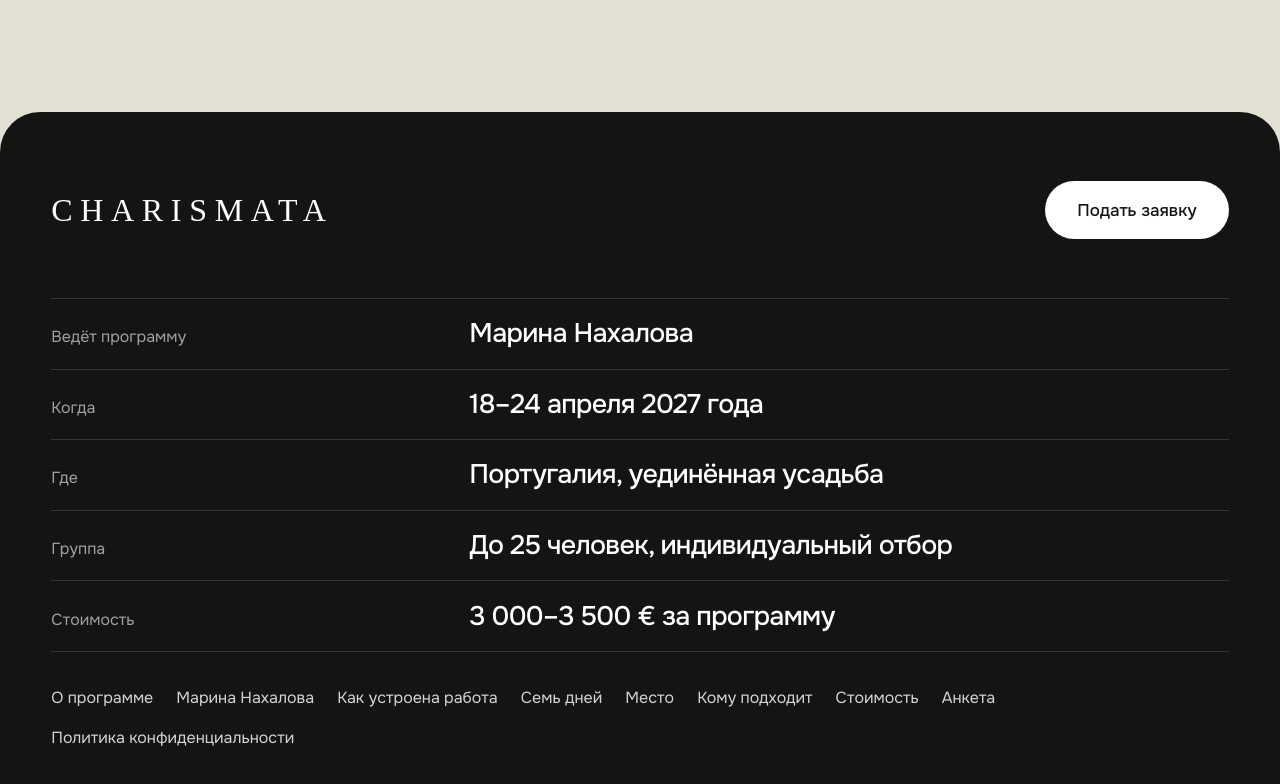
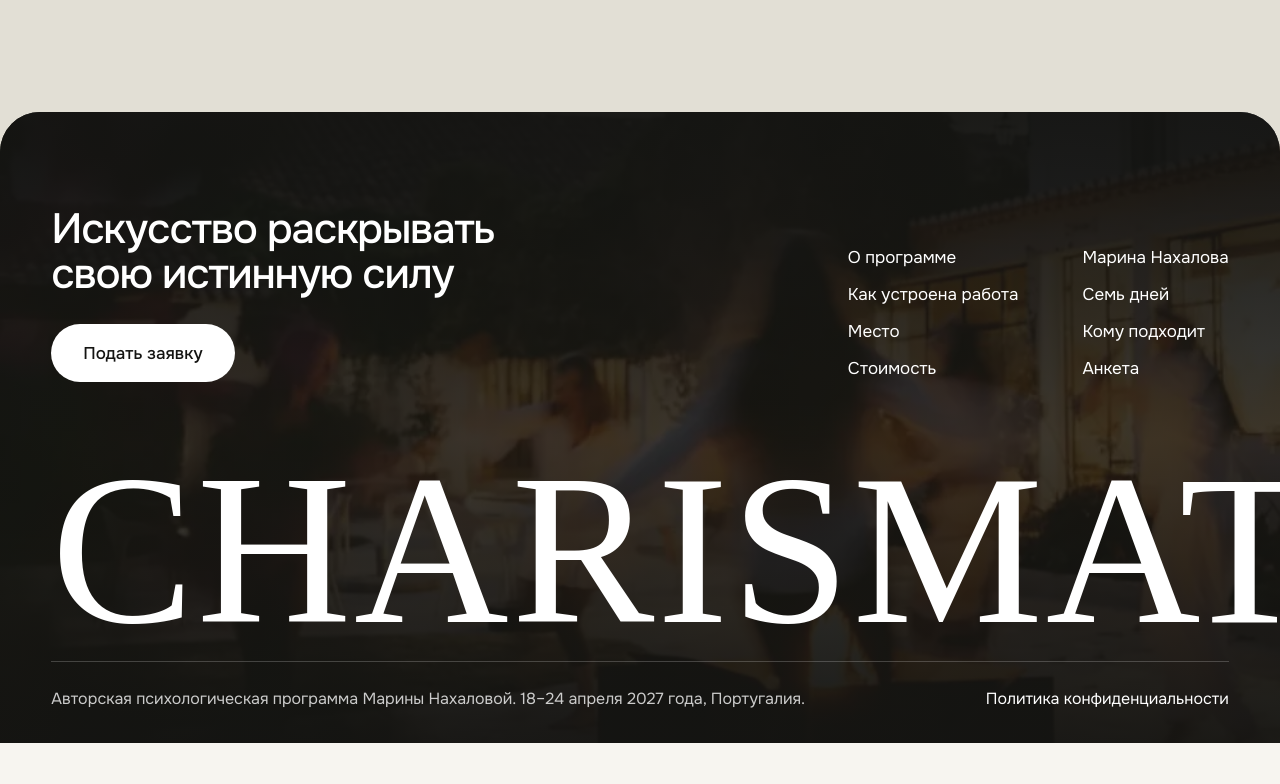
Before and after one commit to KirilVolkov123/charismata-preview, a plain HTML site: page index.html in a window 1280 px wide. Shown: the part 10375-11159 px from the top of the page. After the commit the page ends 11118 px from the top, so only its background shows below. Drawn offline with Linux system fonts and the light colour scheme; a web font is replaced by a local one.

Commit message:
Обновление предпросмотра

```diff
--- a/assets/css/style.css
+++ b/assets/css/style.css
@@ -296,18 +296,22 @@ h2 + .lead, h2 + p { margin-top: clamp(16px, 2vw, 26px); }
 .pagefoot { padding-block: 22px 32px; font-size: 1rem; color: var(--muted); }
 .pagefoot a { margin-left: 18px; }
 
-/* ───────── Подвал: тёмный, как титры в конце фильма — логотип, строки фактов, навигация ───────── */
-.ftr { padding-block: clamp(44px, 5.4vw, 80px) clamp(22px, 2.6vw, 34px); color: rgba(255, 255, 255, .6); }
-.ftr__top { display: flex; align-items: center; justify-content: space-between; gap: 20px; }
-.ftr__logo { font: 400 clamp(1.5rem, 2.5vw, 2.3rem)/1 var(--f-logo); letter-spacing: .24em; color: #fff; text-decoration: none; }
-.ftr__credits { margin-top: clamp(30px, 4.6vw, 68px); border-bottom: 1px solid rgba(255, 255, 255, .14); }
-.ftr__credits div { display: grid; grid-template-columns: minmax(0, 4fr) minmax(0, 8fr); gap: 6px clamp(18px, 3vw, 48px); align-items: baseline; padding-block: clamp(13px, 1.5vw, 21px); border-top: 1px solid rgba(255, 255, 255, .14); }
-.ftr__credits dt { font-size: 1rem; line-height: 1.3; }
-.ftr__credits dd { font-size: clamp(1.25rem, 2.1vw, 1.9rem); font-weight: 500; line-height: 1.16; letter-spacing: -.025em; color: #fff; }
-.ftr__base { display: flex; flex-wrap: wrap; justify-content: space-between; gap: 14px 40px; margin-top: clamp(22px, 2.6vw, 36px); font-size: 1rem; }
-.ftr__nav { display: flex; flex-wrap: wrap; gap: 8px clamp(16px, 1.8vw, 26px); }
-.ftr__base a { color: rgba(255, 255, 255, .82); text-decoration: none; white-space: nowrap; }
-.ftr__base a:hover { color: #fff; text-decoration: underline; }
+/* ───────── Подвал: тёмный, на фоне — вечер у огня, название во всю ширину ───────── */
+.ftr { isolation: isolate; overflow: hidden; padding-block: clamp(56px, 7.4vw, 108px) clamp(20px, 2.4vw, 32px); color: rgba(255, 255, 255, .78); }
+.ftr__bg { position: absolute; inset: 0; z-index: -2; width: 100%; height: 100%; object-fit: cover; object-position: 50% 64%; opacity: .5; }
+.ftr::after { content: ""; position: absolute; inset: 0; z-index: -1; background: linear-gradient(180deg, rgba(20, 20, 18, .93) 0%, rgba(20, 20, 18, .62) 52%, rgba(20, 20, 18, .93) 100%); }
+.ftr .wrap { container-type: inline-size; }
+.ftr__top { display: flex; flex-wrap: wrap; align-items: flex-end; justify-content: space-between; gap: 32px clamp(28px, 6vw, 110px); }
+.ftr__tag { max-width: 13em; margin-bottom: clamp(18px, 2.4vw, 28px); font-size: clamp(1.7rem, 3.3vw, 3.1rem); font-weight: 500; line-height: 1.06; letter-spacing: -.03em; color: #fff; text-wrap: balance; }
+.ftr__nav { display: grid; grid-template-columns: repeat(2, auto); gap: 10px clamp(28px, 5vw, 72px); }
+.ftr__nav a, .ftr__base a { text-decoration: none; }
+.ftr__nav a { font-size: clamp(1.0625rem, 1.3vw, 1.25rem); color: #fff; }
+.ftr__nav a:hover, .ftr__base a:hover { text-decoration: underline; }
+/* 5,48 em — ширина слова CHARISMATA в шрифте Forum: 18,2cqw растягивает его ровно на ширину колонки */
+.ftr__word { margin: clamp(40px, 6.4vw, 96px) 0 clamp(14px, 2vw, 26px); font: 400 16.6vw/.8 var(--f-logo); font-size: 18.2cqw; letter-spacing: .012em; white-space: nowrap; color: #fff; }
+.ftr__base { display: flex; flex-wrap: wrap; justify-content: space-between; gap: 8px 32px; padding-top: clamp(16px, 2vw, 24px); border-top: 1px solid rgba(255, 255, 255, .2); font-size: 1rem; }
+.ftr__base p { margin: 0; }
+.ftr__base a { color: #fff; }
 
 /* ───────── Плавающая кнопка заявки ───────── */
 .dock { position: fixed; z-index: 40; left: 50%; bottom: calc(18px + env(safe-area-inset-bottom, 0px)); display: flex; align-items: center; gap: 14px; padding: 8px 8px 8px 9px; border-radius: 999px; background: #fff; color: var(--ink); box-shadow: 0 0 0 1px rgba(20, 20, 18, .07), 0 24px 60px -22px rgba(20, 20, 18, .55); white-space: nowrap; opacity: 0; visibility: hidden; transform: translate3d(-50%, 120%, 0) scale(.92); transition: transform .65s cubic-bezier(.2, .9, .25, 1.14), opacity .3s, visibility .3s; }
@@ -341,11 +345,9 @@ h2 + .lead, h2 + p { margin-top: clamp(16px, 2vw, 26px); }
 
 @media (max-width: 900px) {
   .sheet { border-radius: 28px 28px 0 0; margin-top: -28px; padding-bottom: calc(var(--gap) + 28px); }
-  .ftr { padding-bottom: 26px; }
-  .ftr__top { gap: 12px; }
-  .ftr__logo { font-size: 1.15rem; letter-spacing: .2em; }
-  .ftr__top .btn { height: 46px; padding: 0 20px; font-size: 1rem; }
-  .ftr__credits div { grid-template-columns: minmax(0, 1fr); }
+  .ftr { padding-bottom: 22px; }
+  .ftr__nav { display: flex; flex-wrap: wrap; gap: 10px 24px; }
+  .ftr__nav a { white-space: nowrap; }
   .about, .split, .whom, .marina, .circle, .head--wide, .apply, .cols--3, .cols--4 { grid-template-columns: minmax(0, 1fr); }
   .split__head, .whom__head { position: static; }
   .circle figure { position: relative; top: auto; }
--- a/index.html
+++ b/index.html
@@ -19,7 +19,7 @@
 <link rel="preload" as="image" href="assets/img/est-deck.webp" media="(min-width: 701px)">
 <link rel="preload" as="image" href="assets/img/film-deck-m.webp" media="(max-width: 700px)">
 <link href="https://fonts.googleapis.com/css2?family=Forum&family=Onest:wght@400;500;600&display=swap" rel="stylesheet">
-<link rel="stylesheet" href="assets/css/style.css?v=2118369338">
+<link rel="stylesheet" href="assets/css/style.css?v=3569286326">
 </head>
 <body class="has-hero">
 
@@ -471,20 +471,13 @@
 </main>
 
 <footer class="sheet sheet--ink ftr">
+  <img class="ftr__bg" src="assets/img/est-fire-1000.webp" width="1000" height="967" alt="" loading="lazy" decoding="async">
   <div class="wrap">
     <div class="ftr__top">
-      <a class="ftr__logo" href="#top" aria-label="CHARISMATA — в начало страницы">CHARISMATA</a>
-      <a class="btn btn--light" href="apply.html">Подать заявку</a>
-    </div>
-    <!-- «титры»: кто, когда, где -->
-    <dl class="ftr__credits">
-      <div><dt>Ведёт программу</dt><dd>Марина Нахалова</dd></div>
-      <div><dt>Когда</dt><dd>18–24 апреля 2027 года</dd></div>
-      <div><dt>Где</dt><dd>Португалия, уединённая усадьба</dd></div>
-      <div><dt>Группа</dt><dd>До 25 человек, индивидуальный отбор</dd></div>
-      <div><dt>Стоимость</dt><dd>3 000–3 500 € за программу</dd></div>
-    </dl>
-    <div class="ftr__base">
+      <div>
+        <p class="ftr__tag">Искусство раскрывать свою истинную силу</p>
+        <a class="btn btn--light" href="apply.html">Подать заявку</a>
+      </div>
       <nav class="ftr__nav" aria-label="Навигация в подвале">
         <a href="#about">О программе</a>
         <a href="#marina">Марина Нахалова</a>
@@ -495,6 +488,10 @@
         <a href="#join">Стоимость</a>
         <a href="#apply">Анкета</a>
       </nav>
+    </div>
+    <p class="ftr__word" aria-hidden="true">CHARISMATA</p>
+    <div class="ftr__base">
+      <p>Авторская психологическая программа Марины Нахаловой. 18–24 апреля 2027 года, Португалия.</p>
       <a href="privacy.html">Политика конфиденциальности</a>
     </div>
   </div>
```
Also changed, not shown: apply.html (+1 -1 lines), privacy.html (+1 -1 lines).
